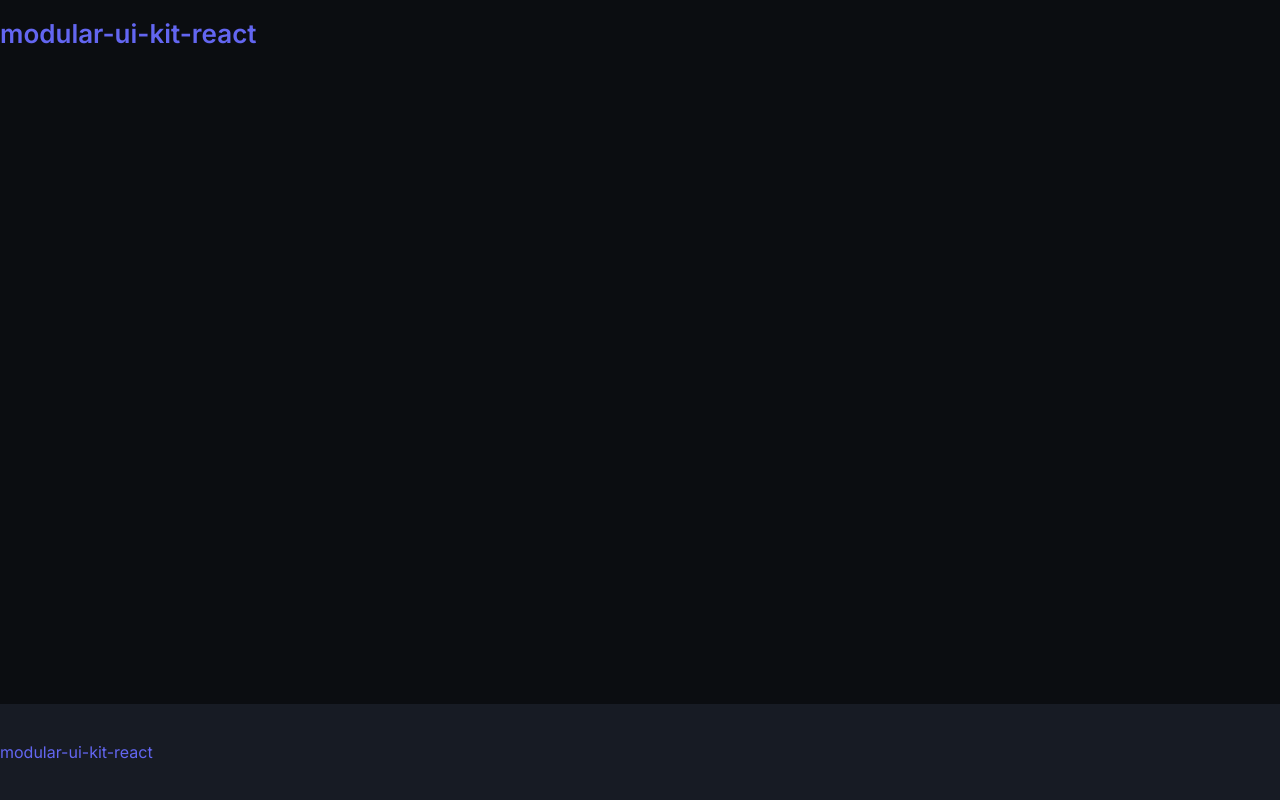
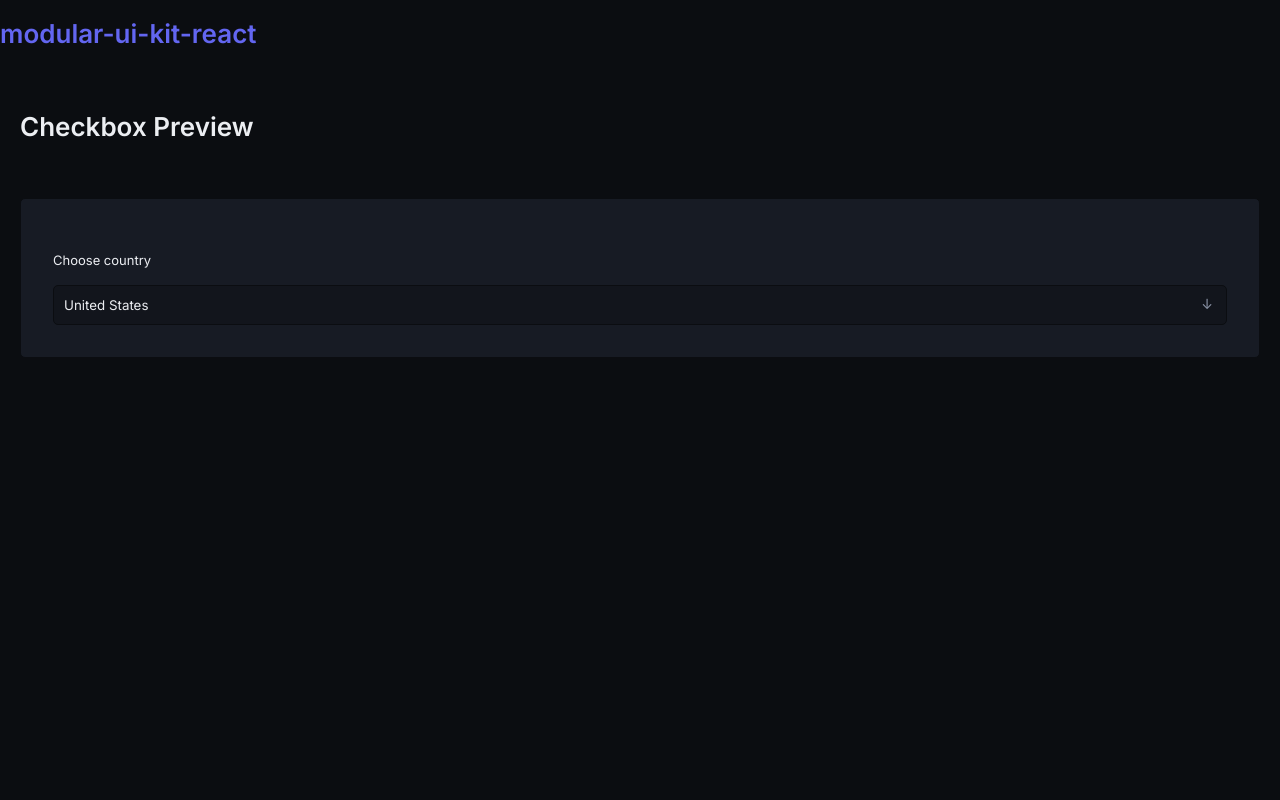
Before and after one commit to eugenia-vitinschii/modular-ui-kit-react, a React (Vite) app: page /select in a window 1280 px wide. Shown: the top 800 px of the page. Built offline with nearby package versions, Linux system fonts and the light colour scheme.

Commit message:
feat(MukSelect): create select demo preview

```diff
--- /dev/null
+++ b/src/demo/pages/form/SelectView.tsx
@@ -0,0 +1,40 @@
+import { useState } from "react";
+
+import { MukText } from "../../../lib/components/typography/MukText";
+import { MukSelect, type MukSelectedOption } from "../../../lib/components/form/MukSelect";
+
+const countryOptions: MukSelectedOption[] = [
+  { value: "us", label: "United States" },
+  { value: "ca", label: "Canada" },
+  { value: "de", label: "Germany" },
+];
+
+function SelectView() {
+  const [selectedCountry, setSelectedCountry] = useState<string>("");
+
+  return (
+    <div className="muk-page">
+      <div className="muk-container">
+        <div className="muk-page__wrapper">
+          <MukText as="h2" type="muk-heading">
+            Checkbox Preview
+          </MukText>
+          <div className="muk-page__content">
+            <div className="demo-controls muk-section">
+              <MukSelect
+               label="Choose country"
+               placeholder="Select a country..."
+               value={selectedCountry}
+               onChange={(val) => setSelectedCountry(val)}
+               options={countryOptions}
+               hint="Select your primary residence"
+              />
+            </div>
+          </div>
+        </div>
+      </div>
+    </div>
+  );
+}
+
+export default SelectView;
--- a/src/demo/routes/index.tsx
+++ b/src/demo/routes/index.tsx
@@ -6,6 +6,7 @@ import IconButtonView from "../pages/buttons/IconButtonView"
 import InputView from "../pages/form/InputView"
 import CheckboxView from "../pages/form/CheckboxView"
 import RadioView from "../pages/form/RadioView"
+import SelectView from "../pages/form/SelectView"
 
 export const DemoRoutes = () => {
    return (
@@ -17,6 +18,7 @@ export const DemoRoutes = () => {
          <Route path="/input" element={<InputView/>}/>
          <Route path="/checkbox" element={<CheckboxView/>}/>
          <Route path="/radio" element={<RadioView/>}/>
+         <Route path="/select" element={<SelectView/>}/>
       </Routes>
    )
 }
```
